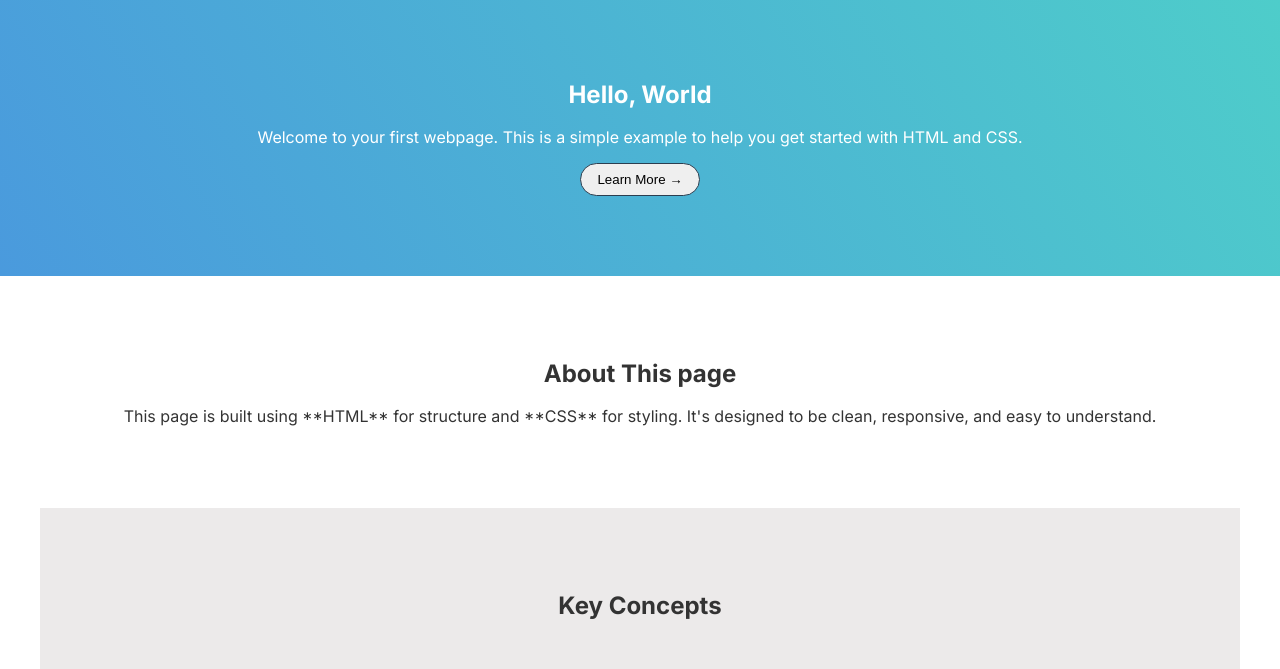
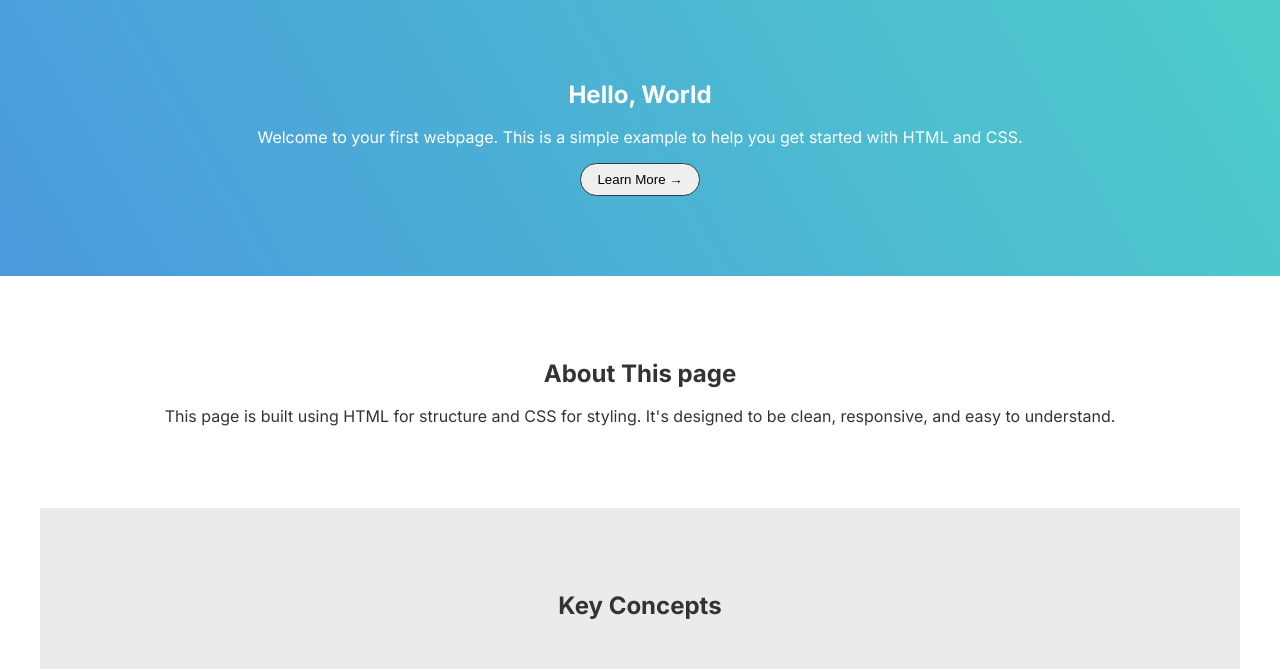
Before and after one commit to atechnologyalfred/landing-page, a plain HTML site: page index.html in a window 1280 px wide. Shown: the part 62-731 px from the top of the page. Drawn offline with Linux system fonts and the light colour scheme.

Commit message:
Fix HTML entity encoding in about section

```diff
--- a/index.html
+++ b/index.html
@@ -34,7 +34,7 @@
   <section>
     <div class=" about  container">
       <h2 class="about__title">About This page</h2>
-      <p class="about_description">This page is built using **HTML** for structure and **CSS** for styling.
+      <p class="about_description">This page is built using HTML for structure and CSS for styling.
         It's designed to be clean, responsive, and easy to understand.</p>
     </div>
     <section>
```
